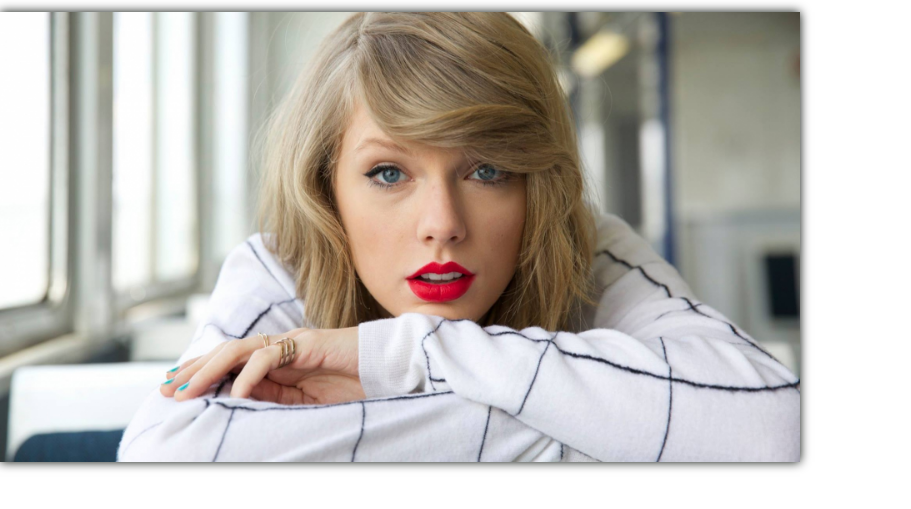
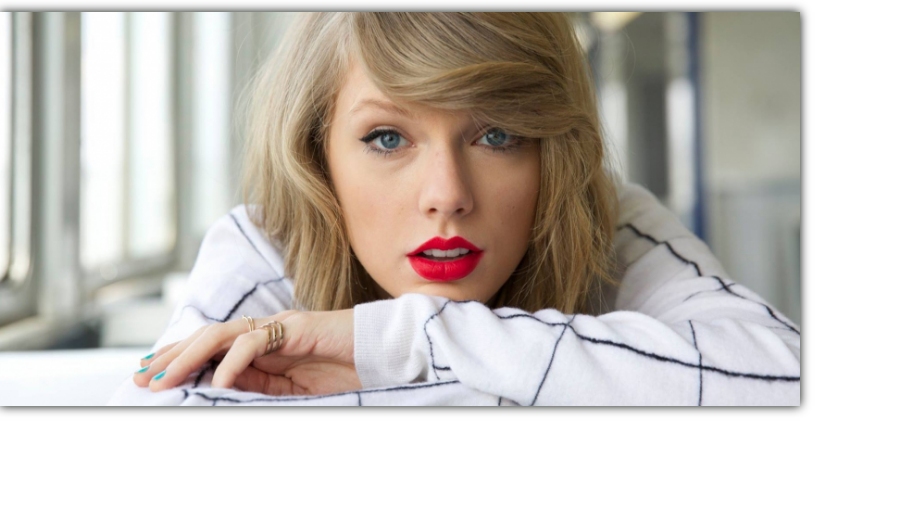
Before and after one commit to armunalam/LyricsPedia, a plain HTML site: page index_body.html in a window 1280 px wide. Shown: the part 79-588 px from the top of the page, without its empty margins (0-911 px from the left). Drawn offline with Linux system fonts and the light colour scheme.

Commit message:
Update index_body.html

```diff
--- a/index_body.html
+++ b/index_body.html
@@ -37,6 +37,6 @@
 </head>
 <body style="font-family: 'Segoe UI Light','Segoe UI Web Light','Segoe UI Web Regular','Segoe UI','Segoe UI Symbol','HelveticaNeue-Light','Helvetica Neue',Arial,sans-serif; margin-left:-40px;">
 	<div style="text-align:center; font-size:50px;">Best of Taylor Swift</div>
-	<div class="album-holder"><a href="Selena Gomez.html" target="_top"><div class="photo-album"><img src="Style\Image\Images\taylor-swift-pink-lipstick-actress.jpg" width="800" /></div></a></div>
+	<div class="album-holder"><a href="Selena Gomez.html" target="_top"><div class="photo-album"><img src="Style\Image\Images\taylor-swift.jpg" width="800" /></div></a></div>
 </body>
 </html>
```
